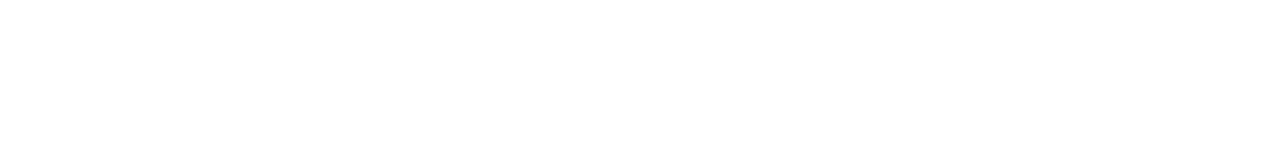
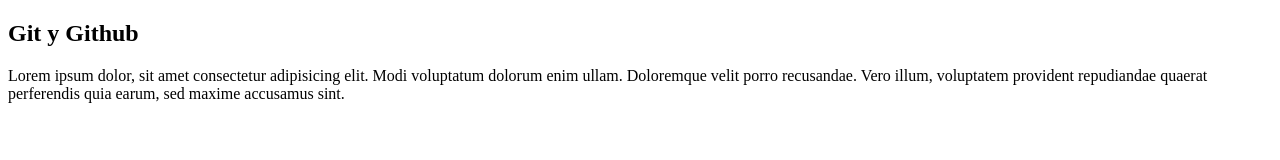
Before and after one commit to pedrofrancisco95/camada-4940-, a plain HTML site: page index.html in a window 1280 px wide. Drawn offline with Linux system fonts and the light colour scheme.

Commit message:
agregue un articulo sobre git y github

```diff
--- a/index.html
+++ b/index.html
@@ -5,6 +5,9 @@
     <title>Clase9</title>
 </head>
 <body>
-
+    <article>
+        <h1>Git y Github</h1>
+        <p>Lorem ipsum dolor, sit amet consectetur adipisicing elit. Modi voluptatum dolorum enim ullam. Doloremque velit porro recusandae. Vero illum, voluptatem provident repudiandae quaerat perferendis quia earum, sed maxime accusamus sint.</p>
+    </article>
 </body>
 </html>
```
